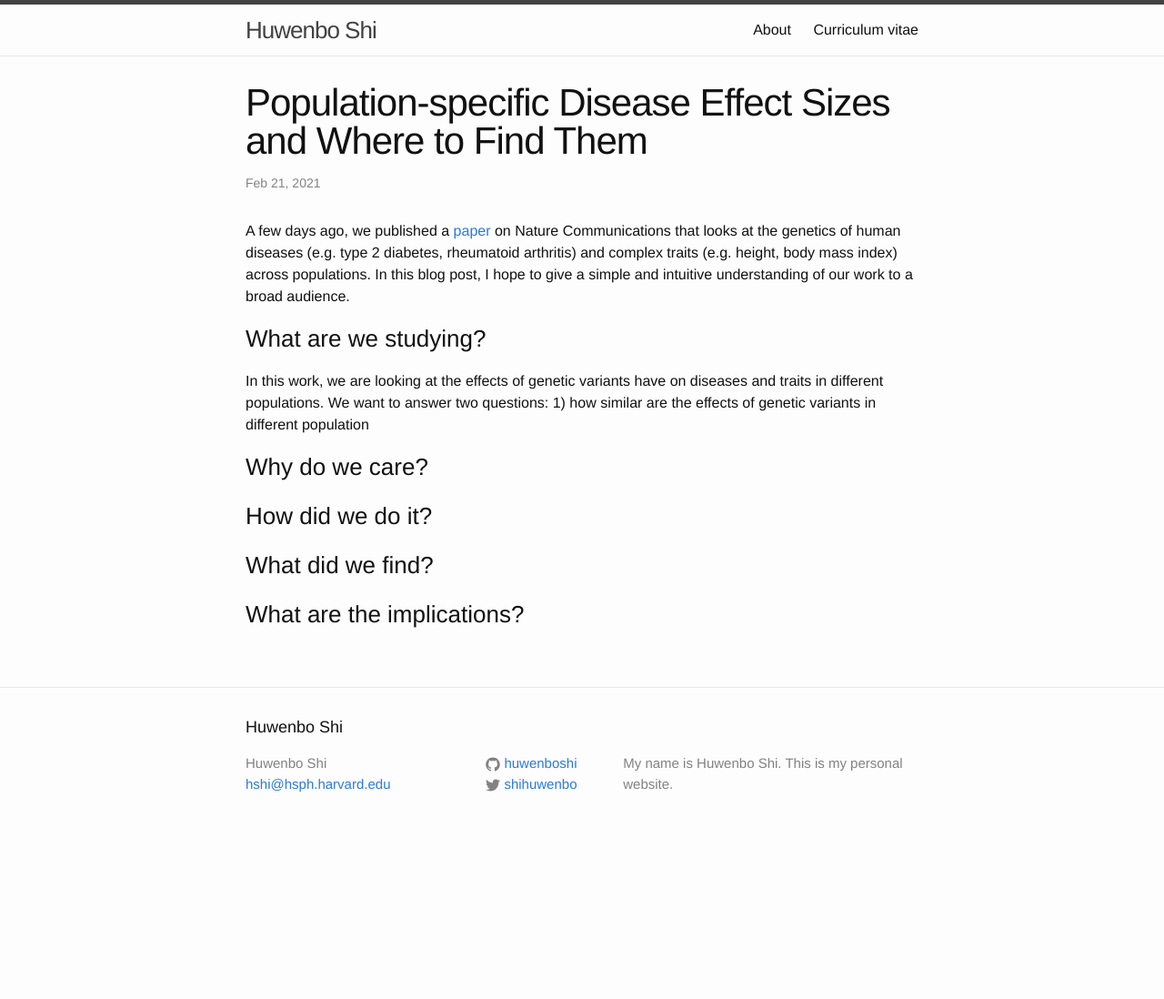
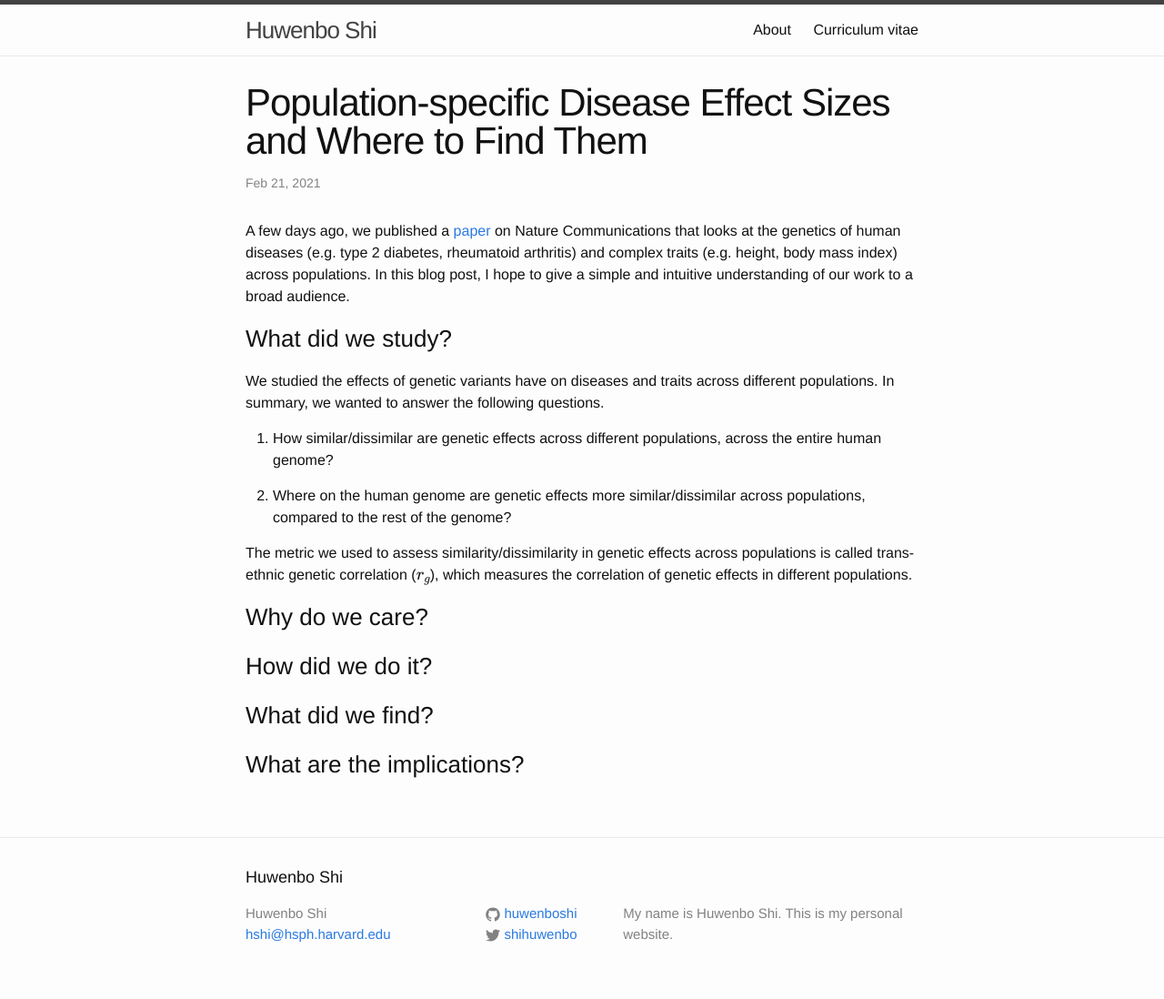
Before and after one commit to huwenboshi/huwenboshi.github.io, a Jekyll site: the page built from _posts/2021-02-21-crosspopfunct.markdown, in a window 1280 px wide. Shown: the whole page at 91% size. Built offline with Jekyll 4.4.1, drawn with Linux system fonts in a browser that asks for light colours; formulas are drawn with MathJax 3; before the commit the page ends 933 px from its top, so only the background shows below that.

Commit message:
updated blog

```diff
--- a/_posts/2021-02-21-crosspopfunct.markdown
+++ b/_posts/2021-02-21-crosspopfunct.markdown
@@ -6,17 +6,30 @@ category: genetics
 tags: [cross-population]
 ---
 
+<script type="text/javascript" async
+src="https://cdn.mathjax.org/mathjax/latest/MathJax.js?config=TeX-MML-AM_CHTML">
+</script>
+
 A few days ago, we published a [paper](https://www.nature.com/articles/s41467-021-21286-1)
 on Nature Communications that looks at the genetics of human diseases (e.g. type 2 diabetes, rheumatoid arthritis)
 and complex traits (e.g. height, body mass index) across populations. In this
 blog post, I hope to give a simple and intuitive understanding of our work to a broad audience.
 
-### What are we studying?
+### What did we study?
 
-In this work, we are looking at the effects of genetic variants have on diseases
-and traits in different populations. We want to answer two questions: 1) how
-similar are the effects of genetic variants in different population
+We studied the effects of genetic variants have on diseases
+and traits across different populations. In summary, we wanted to answer the
+following questions.
 
+1. How similar/dissimilar are genetic effects across different populations,
+across the entire human genome?
+
+2. Where on the human genome are genetic effects  more similar/dissimilar
+across populations, compared to the rest of the genome?
+
+The metric we used to assess similarity/dissimilarity in genetic effects
+across populations is called trans-ethnic genetic correlation (\\( r_g \\)),
+which measures the correlation of genetic effects in different populations.
 
 ### Why do we care?
 
```
